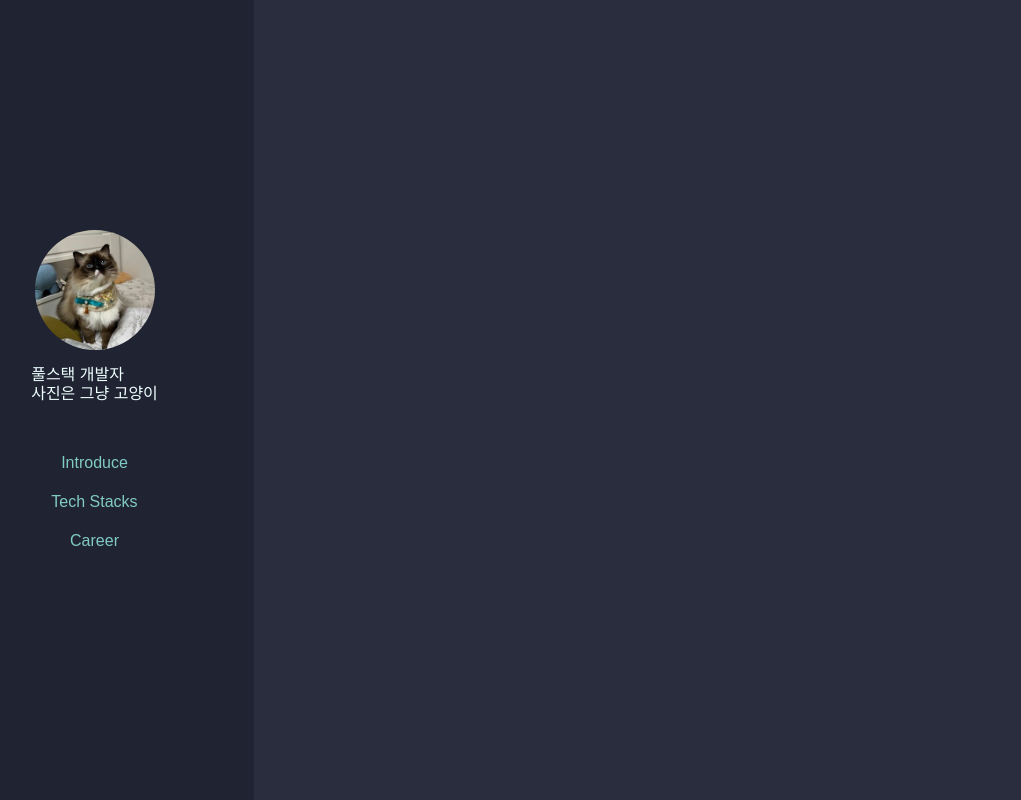
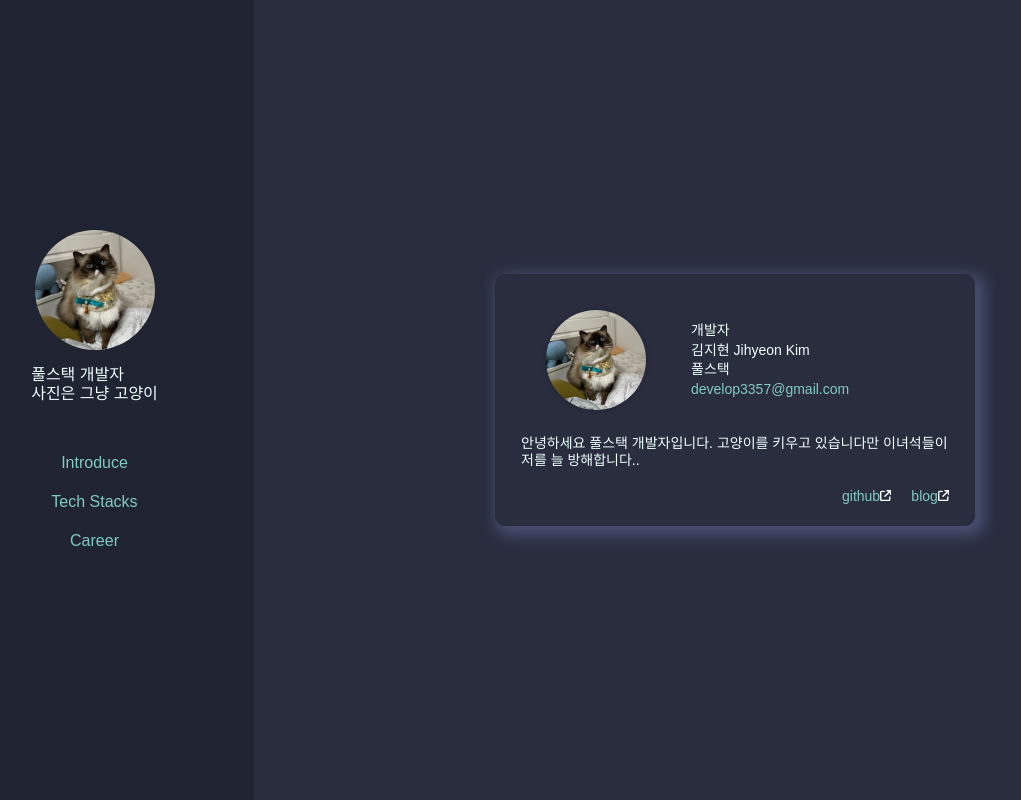
Before and after one commit to develop3357/portfolio, a React (Create React App) app: page /introduce in a window 1280 px wide. Shown: the whole page, without its empty margins (65-1086 px from the left). Built offline with nearby package versions, Linux system fonts and the light colour scheme.

Commit message:
add content to introduce page
separate logic with NameCard

```diff
--- /dev/null
+++ b/src/components/NameCard.tsx
@@ -0,0 +1,86 @@
+import styled from "styled-components";
+import ExternalLink from "../components/ExternalLink";
+import CatPhoto from "../images/name-card-photo.jpeg";
+import { INameCardModel } from "../models/NameCardModel";
+
+const Wrapper = styled.div`
+  background-color: ${(props) => props.theme.Background};
+  color: ${(props) => props.theme.WhiteBlackColor};
+  border: 1px solid ${(props) => props.theme.Border};
+  border-radius: 10px;
+  padding: 35px 25px 20px;
+  box-shadow: 5px 5px 15px 5px ${(props) => props.theme.SelectionBackground};
+  width: 480px;
+  display: flex;
+  flex-direction: column;
+  gap: 25px;
+  font-size: 14px;
+`;
+
+const Top = styled.div`
+  display: grid;
+  grid-template-columns: 150px 1fr;
+`;
+
+const Bottom = styled.div`
+  display: flex;
+  flex-direction: column;
+  gap: 20px;
+`;
+
+const Photo = styled.div<{ imageUrl: string }>`
+  width: 100px;
+  height: 100px;
+  border-radius: 50px;
+  background-image: url(${(props) => props.imageUrl});
+  background-size: cover;
+  place-self: center;
+  box-shadow: 0 0 5px 0 ${(props) => props.theme.Contrast};
+`;
+
+const InfoUl = styled.ul`
+  display: flex;
+  flex-direction: column;
+  justify-content: center;
+  gap: 3px;
+  margin-left: 20px;
+`;
+
+const InfoLi = styled.li``;
+
+const Message = styled.div``;
+
+const Links = styled.div`
+  display: flex;
+  justify-content: flex-end;
+  gap: 20px;
+`;
+
+interface INameCardProps {
+  nameCard: INameCardModel;
+}
+
+function NameCard({ nameCard }: INameCardProps) {
+  return (
+    <Wrapper>
+      <Top>
+        <Photo imageUrl={CatPhoto} />
+        <InfoUl>
+          {nameCard.infos.map((info, index) => (
+            <InfoLi key={index}>{info}</InfoLi>
+          ))}
+        </InfoUl>
+      </Top>
+      <Bottom>
+        <Message>{nameCard.message}</Message>
+        <Links>
+          {nameCard.links.map((link, index) => (
+            <ExternalLink key={index} text={link.text} to={link.to} />
+          ))}
+        </Links>
+      </Bottom>
+    </Wrapper>
+  );
+}
+
+export default NameCard;
--- /dev/null
+++ b/src/models/NameCardModel.tsx
@@ -0,0 +1,32 @@
+import { ReactElement } from "react";
+import CatPhoto from "../images/name-card-photo.jpeg";
+
+interface ILink {
+  to: string;
+  text: string;
+}
+
+export interface INameCardModel {
+  photo: string;
+  infos: (string | ReactElement)[];
+  message: string;
+  links: ILink[];
+}
+
+const NameCardModel: INameCardModel = {
+  photo: CatPhoto,
+  infos: [
+    "개발자",
+    "김지현 Jihyeon Kim",
+    "풀스택",
+    <a href="mailto:develop3357@gmail.com">develop3357@gmail.com</a>,
+  ],
+  message:
+    "안녕하세요 풀스택 개발자입니다. 고양이를 키우고 있습니다만 이녀석들이 저를 늘 방해합니다..",
+  links: [
+    { text: "github", to: "https://github.com/develop3357" },
+    { text: "blog", to: "https://velog.io/@develop3357" },
+  ],
+};
+
+export default NameCardModel;
--- a/src/routes/Introduce.tsx
+++ b/src/routes/Introduce.tsx
@@ -1,9 +1,21 @@
 import styled from "styled-components";
+import NameCard from "../components/NameCard";
+import NameCardModel from "../models/NameCardModel";
 
-const Article = styled.article``;
+const Article = styled.article`
+  height: 100vh;
+  display: flex;
+  flex-direction: column;
+  justify-content: center;
+  align-items: center;
+`;
 
 function Introduce() {
-  return <Article></Article>;
+  return (
+    <Article>
+      <NameCard nameCard={NameCardModel} />
+    </Article>
+  );
 }
 
 export default Introduce;
```
Also changed, not shown: src/images/name-card-photo.jpeg (added).
